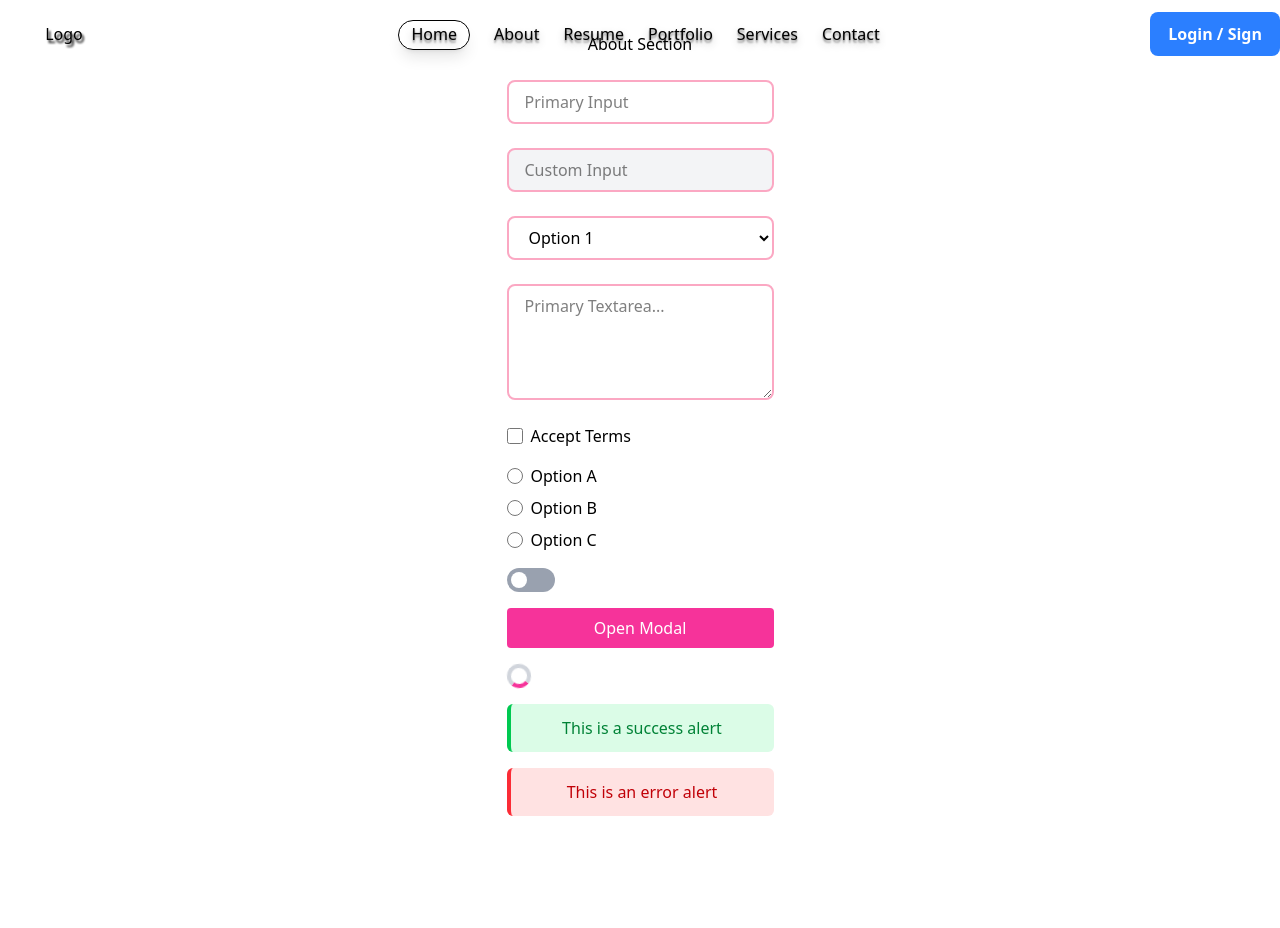
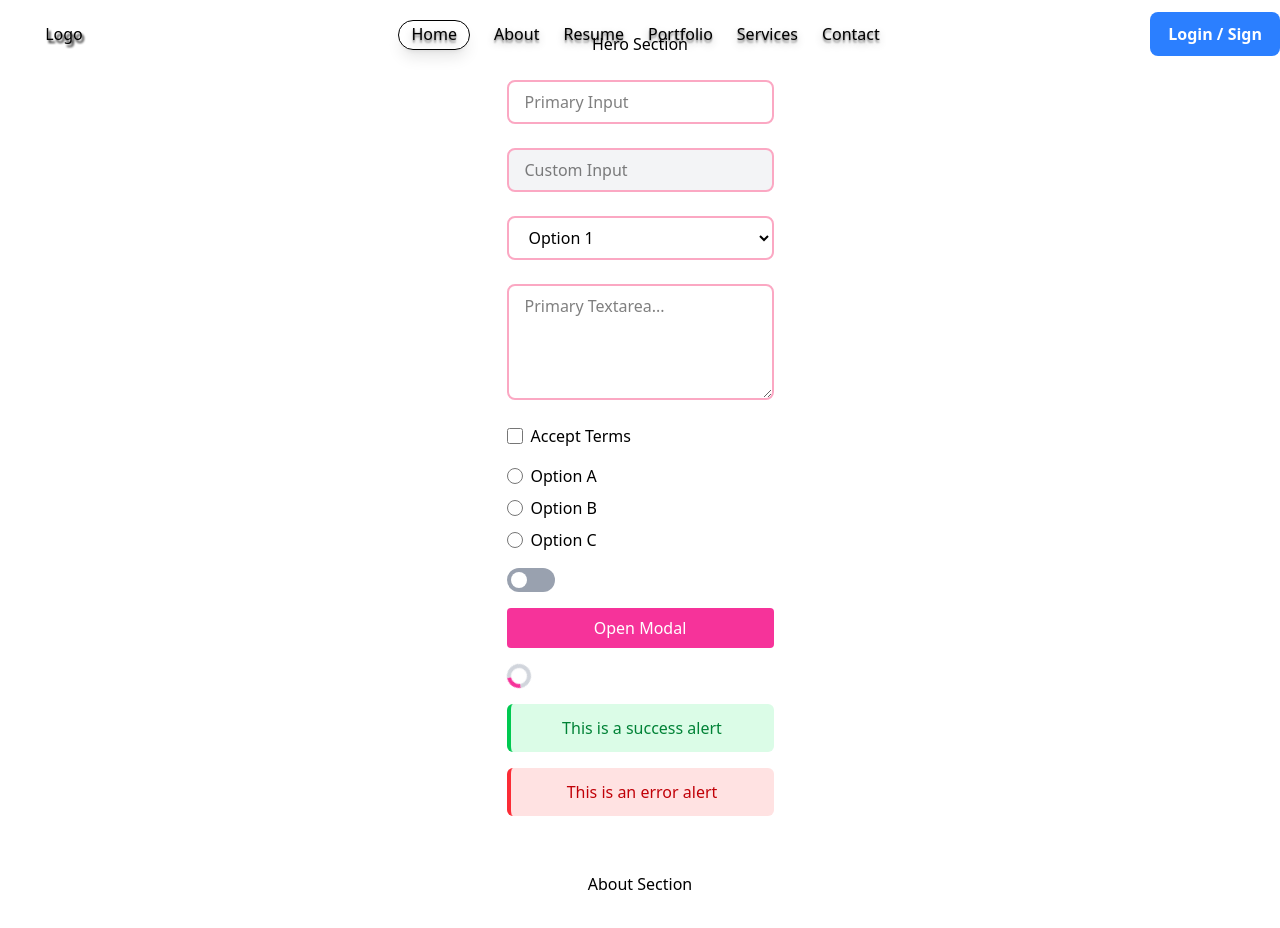
Before and after one commit to awaisfaryad25/react-basic-project, a React (Vite) app: page / in a window 1280 px wide. Shown: the top 928 px of the page. Before the commit the page ends 904 px from the top, so only its background shows below. Built offline with nearby package versions, Linux system fonts and the light colour scheme.

Commit message:
change section

```diff
--- a/src/components/home/About.jsx
+++ b/src/components/home/About.jsx
@@ -1,68 +1,17 @@
-import { useState } from 'react'
-import Input from '../global/Input'
-import Textarea from '../global/Textarea'
-import Select from '../global/Select'
-import Checkbox from '../global/Checkbox'
-import RadioGroup from '../global/RadioGroup'
-import Switch from '../global/Switch'
-import Modal from '../global/Modal'
-import Loader from '../global/Loader'
-import Alert from '../global/Alert'
 
-const selectOptions = [
-  { label: "Option 1", value: "1" },
-  { label: "Option 2", value: "2" },
-  { label: "Option 3", value: "3" },
-]
 
-const radioOptions = [
-  { label: "Option A", value: "A" },
-  { label: "Option B", value: "B" },
-  { label: "Option C", value: "C" },
-]
+
 
 
 const About = ({ id }) => {
 
-  const [checked, setChecked] = useState(false);
-  const [gender, setGender] = useState("male");
-  const [darkMode, setDarkMode] = useState(false);
-  const [open, setOpen] = useState(false);
+
 
   return (
     <div id={id}>
     About Section
     <div className="p-6 flex flex-col gap-4">
-      <Input placeholder="Primary Input" variant="primary" />
-      <Input placeholder="Custom Input" className="bg-gray-100" />
 
-      <Select variant="primary" options={selectOptions} />
-      <Textarea placeholder="Primary Textarea..." variant="primary" />
-
-      <Checkbox label="Accept Terms" checked={checked} onChange={() => setChecked(!checked)} />
-
-      <RadioGroup
-        name="gender"
-        value={gender}
-        onChange={setGender}
-        options={radioOptions}
-      />
-      <Switch checked={darkMode} onChange={setDarkMode} />
-
-      <button onClick={() => setOpen(true)} className="px-4 py-2 bg-pink-500 text-white rounded">
-        Open Modal
-      </button>
-
-      <Modal open={open} onClose={() => setOpen(false)}>
-        <h2 className="text-lg font-bold">Modal Content</h2>
-        <p>This is inside modal</p>
-      </Modal>
-
-      <Loader size="md" />
-
-
-      <Alert type="success" message="This is a success alert" />
-      <Alert type="error" message="This is an error alert" />
     </div>
   </div>
   )
--- /dev/null
+++ b/src/components/home/HeroSection.jsx
@@ -0,0 +1,71 @@
+import React from 'react'
+import { useState } from 'react'
+import Input from '../global/Input'
+import Textarea from '../global/Textarea'
+import Select from '../global/Select'
+import Checkbox from '../global/Checkbox'
+import RadioGroup from '../global/RadioGroup'
+import Switch from '../global/Switch'
+import Modal from '../global/Modal'
+import Loader from '../global/Loader'
+import Alert from '../global/Alert'
+
+const selectOptions = [
+  { label: "Option 1", value: "1" },
+  { label: "Option 2", value: "2" },
+  { label: "Option 3", value: "3" },
+]
+
+const radioOptions = [
+  { label: "Option A", value: "A" },
+  { label: "Option B", value: "B" },
+  { label: "Option C", value: "C" },
+]
+
+const HeroSection = ({ id }) => {
+
+  const [checked, setChecked] = useState(false);
+  const [gender, setGender] = useState("male");
+  const [darkMode, setDarkMode] = useState(false);
+  const [open, setOpen] = useState(false);
+
+  return (
+    <div id={id}>
+    Hero Section
+    <div className="p-6 flex flex-col gap-4">
+      <Input placeholder="Primary Input" variant="primary" />
+      <Input placeholder="Custom Input" className="bg-gray-100" />
+
+      <Select variant="primary" options={selectOptions} />
+      <Textarea placeholder="Primary Textarea..." variant="primary" />
+
+      <Checkbox label="Accept Terms" checked={checked} onChange={() => setChecked(!checked)} />
+
+      <RadioGroup
+        name="gender"
+        value={gender}
+        onChange={setGender}
+        options={radioOptions}
+      />
+      <Switch checked={darkMode} onChange={setDarkMode} />
+
+      <button onClick={() => setOpen(true)} className="px-4 py-2 bg-pink-500 text-white rounded">
+        Open Modal
+      </button>
+
+      <Modal open={open} onClose={() => setOpen(false)}>
+        <h2 className="text-lg font-bold">Modal Content</h2>
+        <p>This is inside modal</p>
+      </Modal>
+
+      <Loader size="md" />
+
+
+      <Alert type="success" message="This is a success alert" />
+      <Alert type="error" message="This is an error alert" />
+    </div>
+    </div>
+  )
+}
+
+export default HeroSection
--- a/src/pages/Home.jsx
+++ b/src/pages/Home.jsx
@@ -1,32 +1,14 @@
-// import { useEffect } from "react";
-// import { useLocation } from "react-router-dom";
-// import HeroSection from "../components/hero/HeroSection";
-// import Portfolio from "../components/portfolio/Portfolio";
-// import Services from "../components/services/Services";
-// import Feedback from "../components/feedback/Feedback";
-// import ContactUs from "../components/contact/ContactUs";
+
+import HeroSection from "../components/home/HeroSection";
 
 import About from "../components/home/About";
 
 const Home = () => {
-  // const location = useLocation();
-
-  // useEffect(() => {
-  //   if (location.hash) {
-  //     const sectionId = location.hash.replace("#", "");
-  //     const element = document.getElementById(sectionId);
-  //     if (element) {
-  //       element.scrollIntoView({ behavior: "smooth" });
-  //     }
-  //   } else {
-  //     window.scrollTo({ top: 0, behavior: "smooth" });
-  //   }
-  // }, [location.hash]);
 
   return (
     <div>
       <div className="space-y-4 md:space-y-8 mb-4 md:mb-8">
-        {/* <HeroSection id="hero" /> */}
+        <HeroSection id="hero" />
         <About id="about" />
         {/* <Portfolio id="portfolio" /> */}
         {/* <Services id="services" /> */}
```
